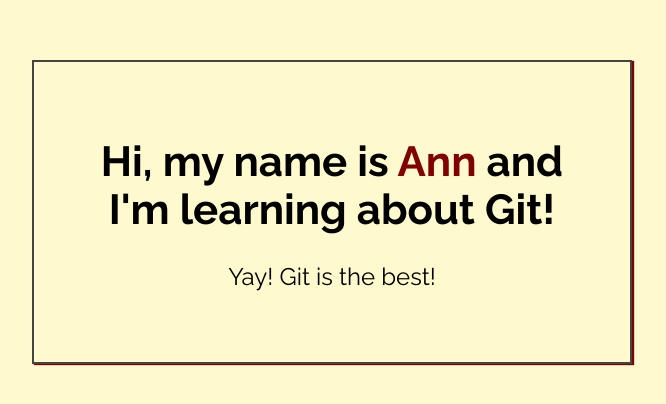
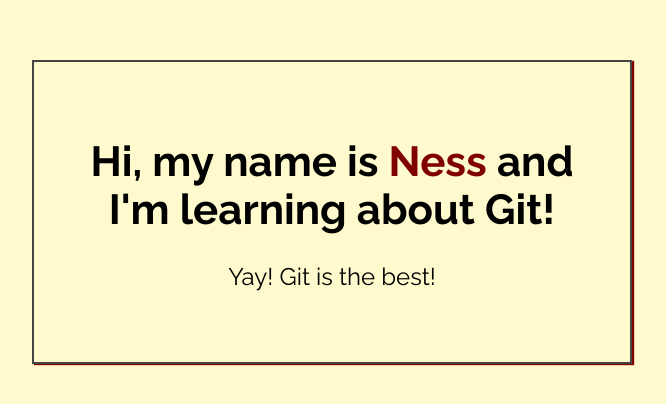
Before and after one commit to ness-k/my-first-repo, a plain HTML site: page index.html in a window 1280 px wide. Shown: the part 188-592 px from the top of the page, without its empty margins (308-974 px from the left). Drawn offline with Linux system fonts and the light colour scheme.

Commit message:
Added name to index.html

```diff
--- a/index.html
+++ b/index.html
@@ -14,7 +14,7 @@
 <body>
 
     <div class="greeting">
-        <h1>Hi, my name is <span class="highlight">Ann</span> and I'm learning about Git! </h1>
+        <h1>Hi, my name is <span class="highlight">Ness</span> and I'm learning about Git! </h1>
 
         <p>Yay! Git is the best!</p>
     </div>
```
